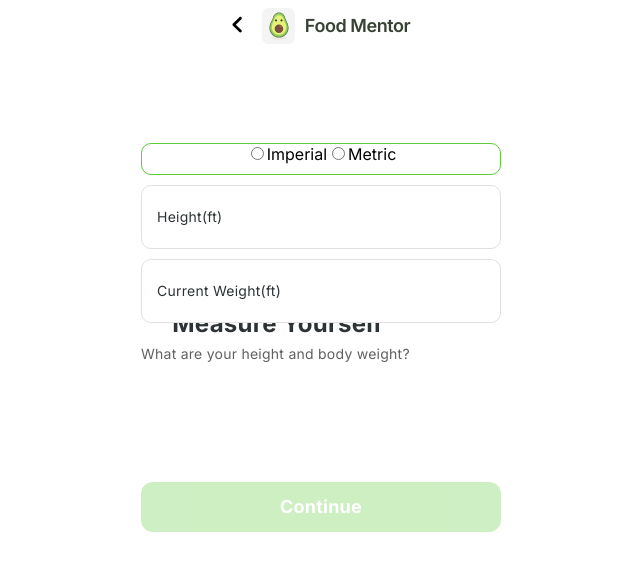
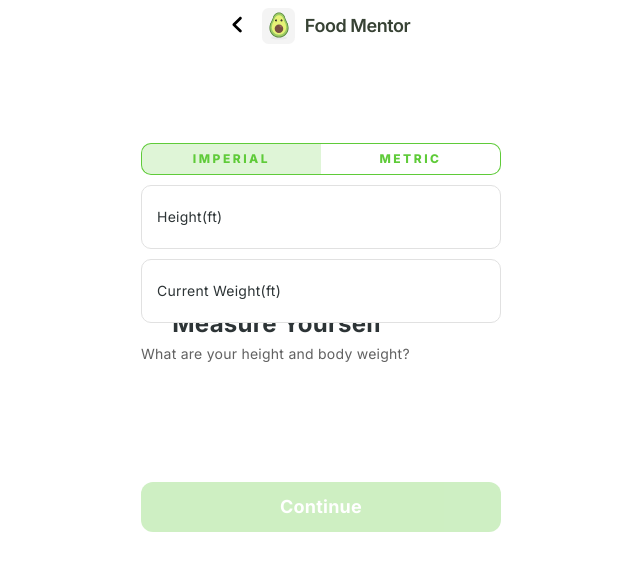
Before and after one commit to KRVitalik/test_netpeak, a React (Create React App) app: page /measure in a window 1280 px wide. Shown: the top 570 px of the page, without its empty margins (319-959 px from the left). Built offline with nearby package versions, Linux system fonts and the light colour scheme.

Commit message:
change style

```diff
--- a/src/components/Behaviors/Behaviors.jsx
+++ b/src/components/Behaviors/Behaviors.jsx
@@ -1,7 +1,6 @@
 import { AfterTitleText } from 'components/reuseComponent/AfterTitleText/AfterTitleText';
 import { Title } from 'components/reuseComponent/Title/Title';
 import { Button } from 'components/ui/Button/Button';
-import { Icon } from 'components/ui/Icon';
 import React from 'react';
 import { Link } from 'react-router-dom';
 import {
--- a/src/components/YourParameters/YourParameters.jsx
+++ b/src/components/YourParameters/YourParameters.jsx
@@ -4,7 +4,9 @@ import {
   FormContainer,
   IndexInfoText,
   InputContainer,
-  RadioBtnContainer,
+  BtnContainer,
+  ButtonStyleImperial,
+  ButtonStyleMetric,
 } from './YourParameters.styled';
 import { Input } from 'components/ui/Input/Input';
 import { Link } from 'react-router-dom';
@@ -15,22 +17,14 @@ const YourParameters = () => {
   return (
     <FormContainer>
       <InputContainer>
-        <RadioBtnContainer>
-          <div>
-            <input
-              type="radio"
-              id="imperial"
-              name="param"
-              value="imperial"
-              // checked
-            />
-            <label htmlFor="imperial">Imperial</label>
-          </div>
-          <div>
-            <input type="radio" id="metric" name="param" value="metric" />
-            <label htmlFor="metric">Metric</label>
-          </div>
-        </RadioBtnContainer>
+        <BtnContainer>
+          <ButtonStyleImperial type="button" name="imperial">
+            Imperial
+          </ButtonStyleImperial>
+          <ButtonStyleMetric type="button" name="metric">
+            Metric
+          </ButtonStyleMetric>
+        </BtnContainer>
         <Input placeHolder={'Height(ft)'} />
         <Input placeHolder={'Current Weight(ft)'} />
       </InputContainer>
--- a/src/components/YourParameters/YourParameters.styled.js
+++ b/src/components/YourParameters/YourParameters.styled.js
@@ -12,15 +12,67 @@ const FormContainer = styled.form`
   padding-top: 90px;
 `;
 
-const RadioBtnContainer = styled.div`
+const BtnContainer = styled.div`
   display: flex;
   width: 360px;
   height: 32px;
   justify-content: center;
   align-items: flex-start;
+`;
+
+const ButtonStyleImperial = styled.button`
+  display: flex;
+  width: 50%;
+  height: 32px;
+  flex-direction: column;
+  justify-content: center;
   flex-shrink: 0;
-  border-radius: 10px;
+  color: var(--primary-100, #5fcb39);
+  text-align: center;
+  /* 12 sp • MINICAPS */
+  font-family: Inter;
+  font-size: 12px;
+  font-style: normal;
+  font-weight: 800;
+  line-height: normal;
+  letter-spacing: 2.5px;
+  text-transform: uppercase;
+  align-items: center;
+  background-color: rgba(95, 203, 57, 0.2);
+
+  padding: 0;
+  outline: 0;
+  border-top-left-radius: 10px;
+  border-bottom-left-radius: 10px;
   border: 1px solid var(--primary-100, #5fcb39);
+  border-right: 0;
+`;
+
+const ButtonStyleMetric = styled.button`
+  display: flex;
+  width: 50%;
+  height: 32px;
+  flex-direction: column;
+  justify-content: center;
+  color: var(--primary-100, #5fcb39);
+  text-align: center;
+  /* 12 sp • MINICAPS */
+  font-family: Inter;
+  font-size: 12px;
+  font-style: normal;
+  font-weight: 800;
+  line-height: normal;
+  letter-spacing: 2.5px;
+  text-transform: uppercase;
+  align-items: center;
+
+  padding: 0;
+  background-color: transparent;
+  outline: 0;
+  border-top-right-radius: 10px;
+  border-bottom-right-radius: 10px;
+  border: 1px solid var(--primary-100, #5fcb39);
+  border-left: 0;
 `;
 
 const InputContainer = styled.div`
@@ -35,4 +87,11 @@ const IndexInfoText = styled.div`
   z-index: -1;
 `;
 
-export { FormContainer, RadioBtnContainer, InputContainer, IndexInfoText };
+export {
+  FormContainer,
+  BtnContainer,
+  InputContainer,
+  IndexInfoText,
+  ButtonStyleMetric,
+  ButtonStyleImperial,
+};
--- a/src/components/ui/Button/Button.styled.js
+++ b/src/components/ui/Button/Button.styled.js
@@ -25,6 +25,7 @@ const ButtonStyle = styled.button`
   letter-spacing: 0.2px;
 
   margin: 0 auto;
+  transition: opacity 0.3s ease;
 
   &:active,
   &:hover {
```
